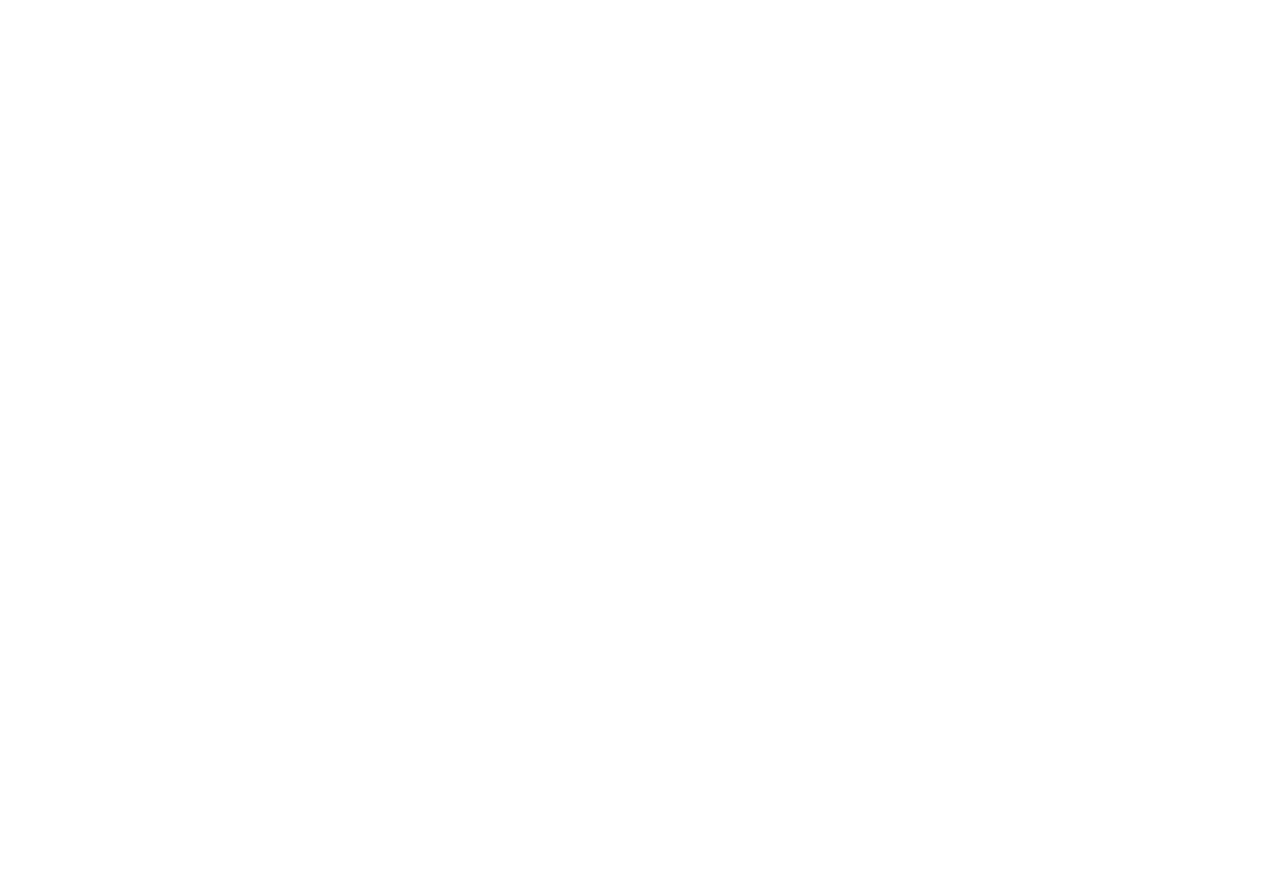
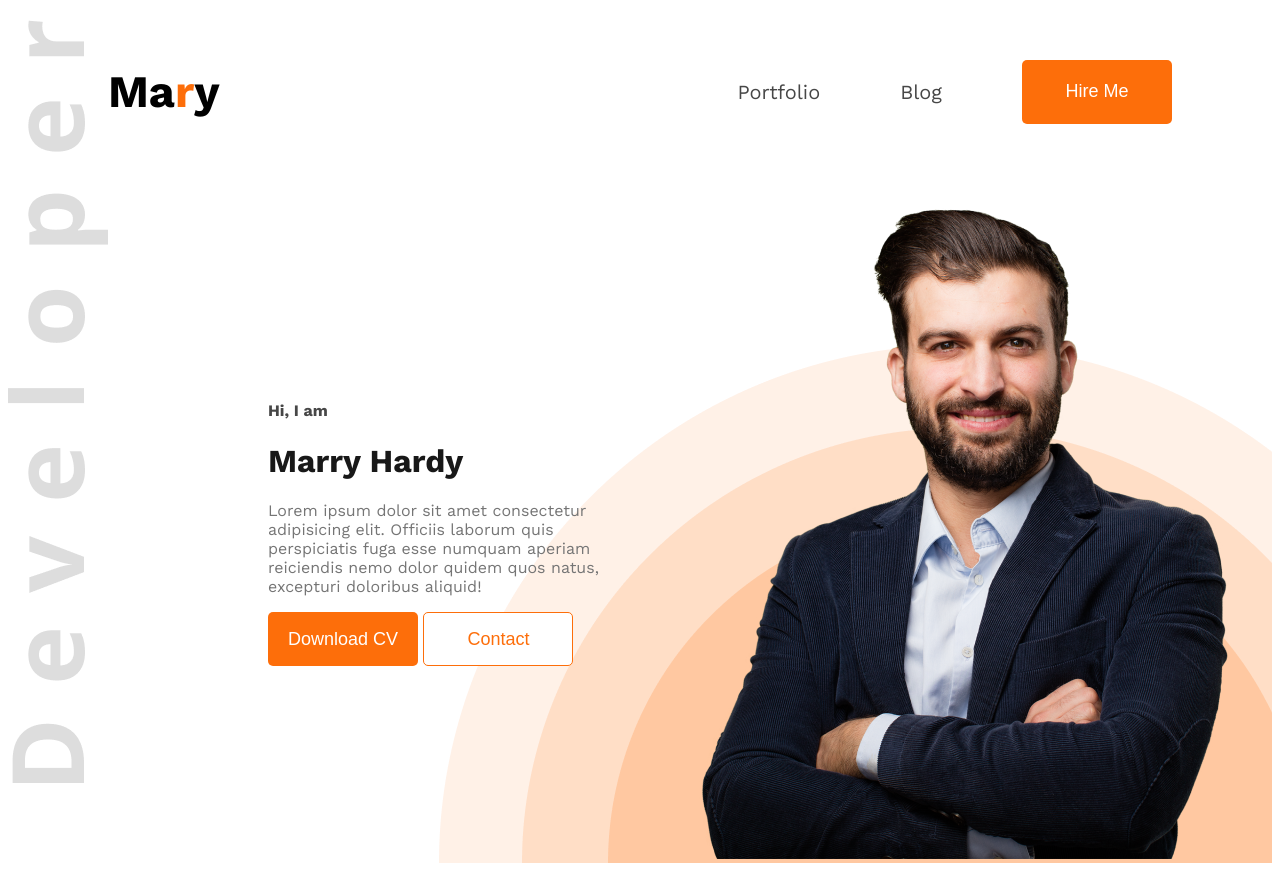
Before and after one commit to NurAlamShawon/Portfolio_Developer, a plain HTML site: page index.html in a window 1280 px wide. Before the commit the page ends 800 px from the top, so only its background shows below. Drawn offline with nearby package versions, Linux system fonts and the light colour scheme.

Commit message:
2nd commit with complete header part

```diff
--- a/index.html
+++ b/index.html
@@ -1,11 +1,49 @@
 <!DOCTYPE html>
 <html lang="en">
-<head>
-    <meta charset="UTF-8">
-    <meta name="viewport" content="width=device-width, initial-scale=1.0">
+  <head>
+    <meta charset="UTF-8" />
+    <meta name="viewport" content="width=device-width, initial-scale=1.0" />
     <title>Developer Portfolio</title>
-</head>
-<body>
+    <link rel="stylesheet" href="styles/portfolio.css" />
+    <link rel="preconnect" href="https://fonts.googleapis.com" />
+    <link rel="preconnect" href="https://fonts.gstatic.com" crossorigin />
+    <link
+      href="https://fonts.googleapis.com/css2?family=Open+Sans:ital,wght@0,300..800;1,300..800&family=Work+Sans:ital,wght@0,100..900;1,100..900&display=swap"
+      rel="stylesheet"
+    />
+  </head>
+  <body class="work-sans-normal">
+    <header class="header">
+      <nav>
+        <h3 class="nav_tittle">Ma<span class="nav_tittle_r">r</span>y</h3>
+        <ul>
+          <li><a class="dark_2" href="">Portfolio</a></li>
+          <li><a class="dark_2" href="">Blog</a></li>
+          <li>
+            <a href=""><button class="btn_primary">Hire Me</button></a>
+          </li>
+        </ul>
+      </nav>
+      <div class="banner">
+        <div class="banner_content">
+          <h4  class="dark_2" class="hi">Hi, I am</h4>
+          <h1 class="dark_1" class="name" >Marry Hardy</h1>
+          <p  class="dark_3" class="intro" >
+            Lorem ipsum dolor sit amet consectetur adipisicing elit. Officiis
+            laborum quis perspiciatis fuga esse numquam aperiam reiciendis nemo
+            dolor quidem quos natus, excepturi doloribus aliquid!
+          </p>
+          <button  class="download_btn">Download CV</button>
+          <button class="contact_btn">Contact</button>
+        </div>
+        <div class="picture">
+          <img src="images/hardy.png" alt="" />
+        </div>
+      </div>
+    </header>
 
-</body>
+    <main></main>
+
+    <footer></footer>
+  </body>
 </html>
--- /dev/null
+++ b/styles/portfolio.css
@@ -0,0 +1,98 @@
+.work-sans-normal{
+    font-family: "Work Sans", serif;
+    font-optical-sizing: auto;
+    font-style: normal;
+  }
+  .header{
+    background-image: url("../images/developer.png") ,url("../images/header_bg.png");
+    background-repeat: no-repeat;
+    background-position: top left , bottom right;
+
+  }
+nav{
+    display: flex;
+    align-items: center;
+    justify-content: space-between;
+    margin: 20px 100px;
+}
+.dark_1{
+    color: #181818;
+}
+.dark_2{
+    color: #474747;
+}
+.dark_3{
+    color: #757575;
+}
+.nav_tittle{
+    font-weight: bolder;
+    font-size: 45px;
+    color: black;
+}
+.nav_tittle_r{
+    color:#FD6E0A ;
+}
+nav ul{
+    display: flex;
+    gap: 80px;
+    align-items: center;
+}
+nav ul li{
+    list-style: none;
+}
+nav ul li a{
+    font-size: 20px;
+    text-decoration: none;
+}
+.btn_primary{
+    background-color: #FD6E0A;
+    color: white;
+    width: 150px;
+    height: 64px;
+    border: none;
+    border-radius: 5px;
+    font-size: 18px;
+    font-weight: 200;
+}
+.banner{
+    display: flex;
+    align-items: center;
+    justify-content: space-between;
+    margin: 0 35px 0 230px;
+}
+.banner_content{
+    max-width: 585px;
+    padding: 30px 30px;
+}
+.hi{
+    font-size: 45px;
+    font-weight: 400;
+}
+.name{
+    font-size: 85px;
+    font-weight: bold;
+}
+.intro{
+    font-size: 18px;
+}
+.download_btn{
+    color: white;
+    background-color: #FD6E0A;
+    font-size: 18px;
+    font-weight: 200;
+    border:none;
+    border-radius: 5px;
+    width: 150px;
+    height: 54px;
+}
+
+.contact_btn{
+    color: #FD6E0A;
+    background-color: white;
+    font-size: 18px;
+    font-weight: 200;
+    border: 0.5px solid #FD6E0A;
+    border-radius: 5px;
+    width: 150px;
+    height: 54px;
+}
```
